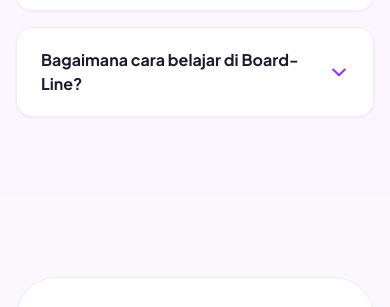
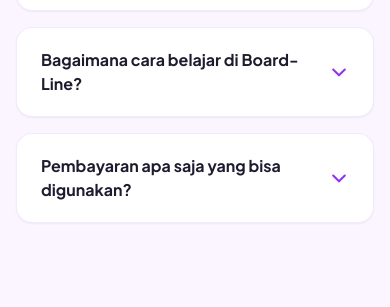
Before and after one commit to blobloppy/Board-Line-Landing-Page, a plain HTML site: page index.html in a window 390 px wide. Shown: the part 5318-5625 px from the top of the page. Drawn offline with nearby package versions, Linux system fonts and the light colour scheme.

Commit message:
adding faq

```diff
--- a/index.html
+++ b/index.html
@@ -622,6 +622,25 @@
           </div>
         </div>
 
+        <!-- FAQ 6 -->
+        <div class="faq-item bg-white rounded-2xl border border-purple-100/90 shadow-sm hover:shadow-md transition">
+          <button type="button" class="faq-trigger w-full flex items-center justify-between gap-4 px-6 py-5 text-left focus:outline-none">
+            <span class="text-base sm:text-lg font-bold text-brand-dark">
+              Pembayaran apa saja yang bisa digunakan?
+            </span>
+            <svg class="faq-icon w-5 h-5 text-purple-600 shrink-0 transition-transform duration-300" fill="none" stroke="currentColor" viewBox="0 0 24 24">
+              <path stroke-linecap="round" stroke-linejoin="round" stroke-width="2.5" d="M19 9l-7 7-7-7" />
+            </svg>
+          </button>
+          <div class="faq-content">
+            <div class="faq-inner">
+              <div class="px-6 pb-5 pt-1 text-sm sm:text-base text-gray-600 leading-relaxed border-t border-gray-50">
+                Kamu bisa membayar melalui transfer bank, QRIS, dan Virtual Account bank tertentu.
+              </div>
+            </div>
+          </div>
+        </div>
+
       </div>
     </div>
   </section>
```
